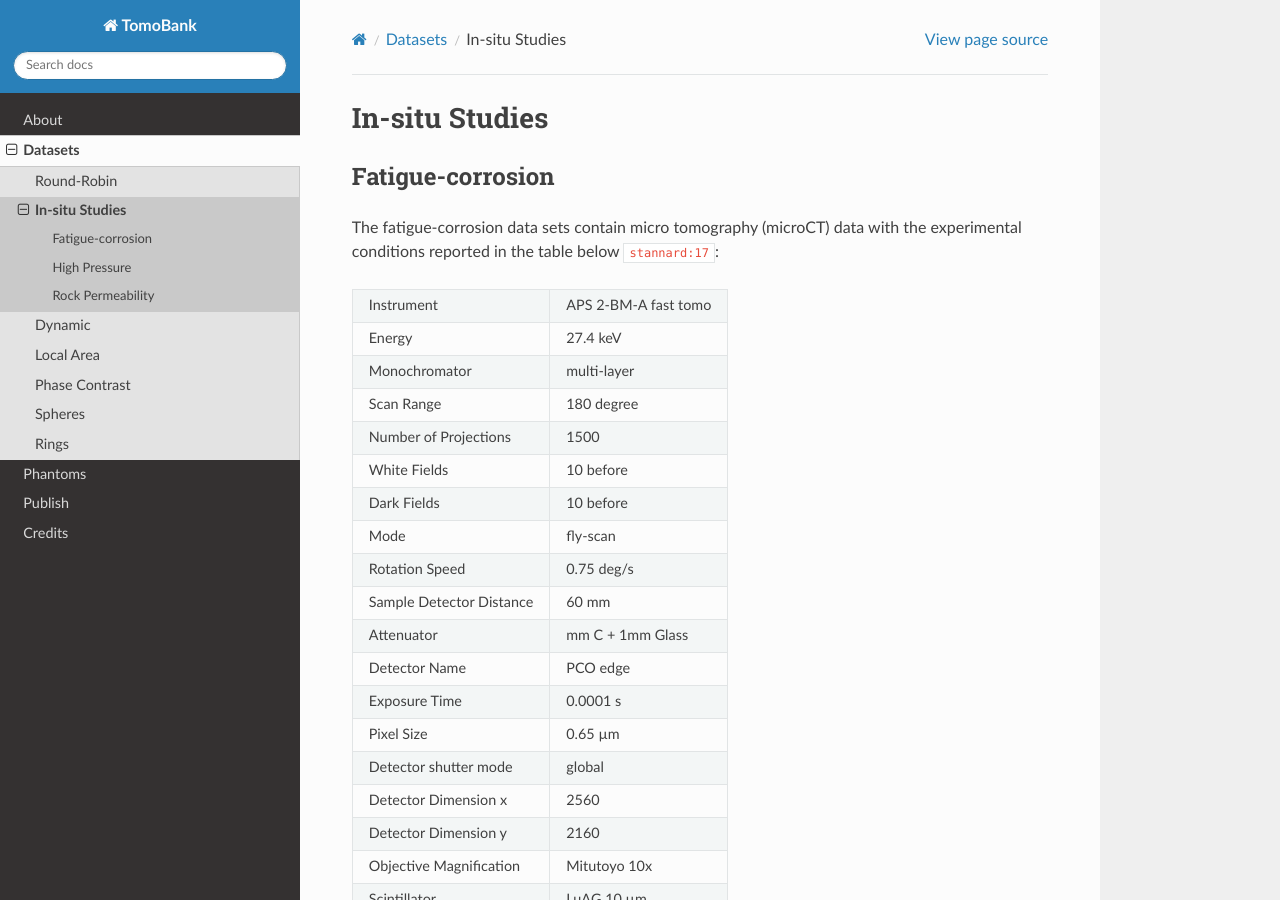
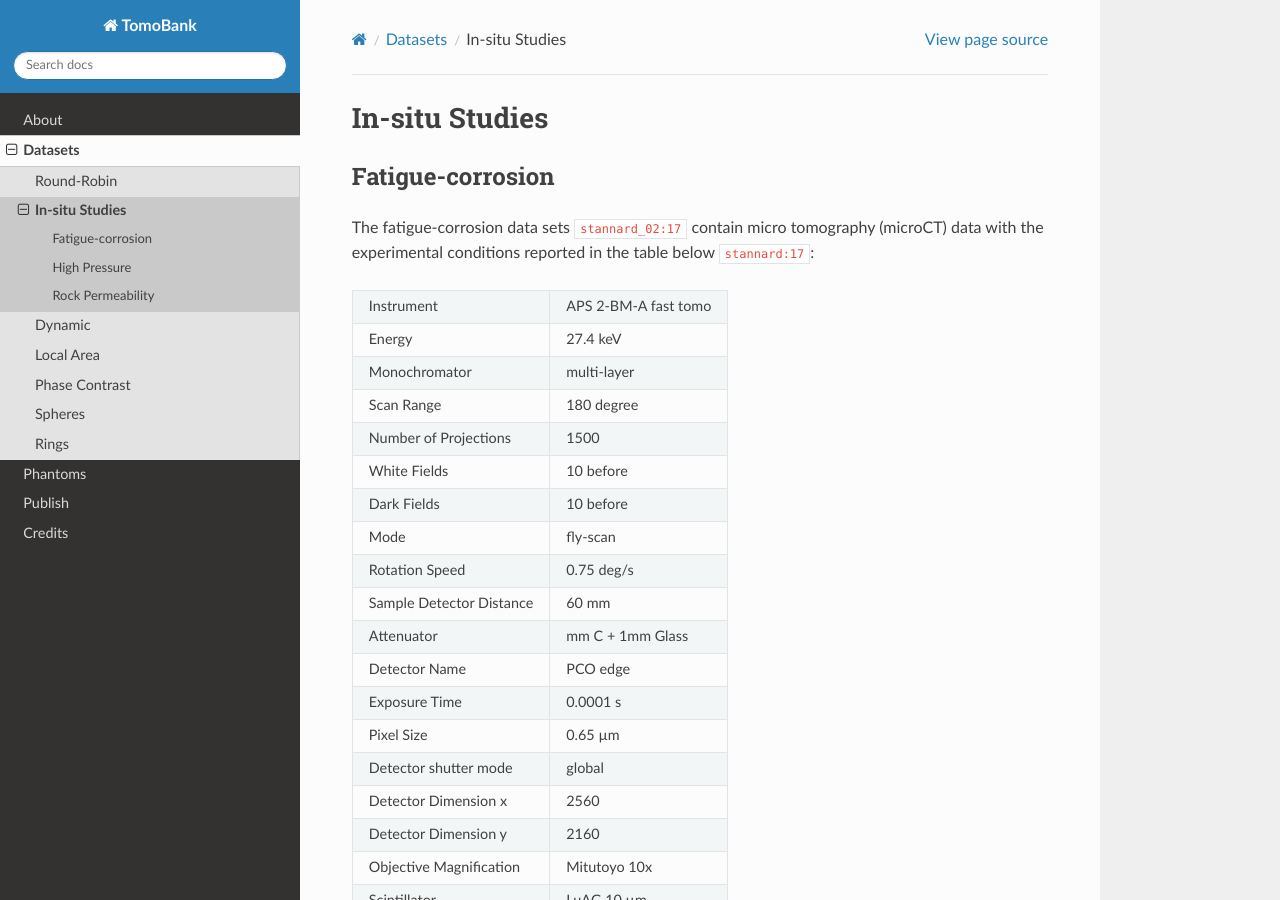
Before and after one commit to tomography/tomobank, a Sphinx documentation site: the page built from docs/source/data/docs.data.insitu.rst, in a window 1280 px wide and 900 px high. Built offline with Sphinx 7.4.7 and the Read the Docs theme 2.0.0, drawn with Linux system fonts in a browser that asks for light colours; cross-references to code outside the pages are shown as plain code.

Commit message:
added doi # to Nick Chawla's team datasets

```diff
--- a/docs/source/data/docs.data.insitu.rst
+++ b/docs/source/data/docs.data.insitu.rst
@@ -4,7 +4,7 @@ In-situ Studies
 Fatigue-corrosion
 ~~~~~~~~~~~~~~~~~
 
-The fatigue-corrosion data sets contain micro tomography (microCT) data with
+The fatigue-corrosion data sets :cite:`stannard_02:17` contain micro tomography (microCT) data with
 the experimental conditions reported in the table below :cite:`stannard:17`:
 
 
```
